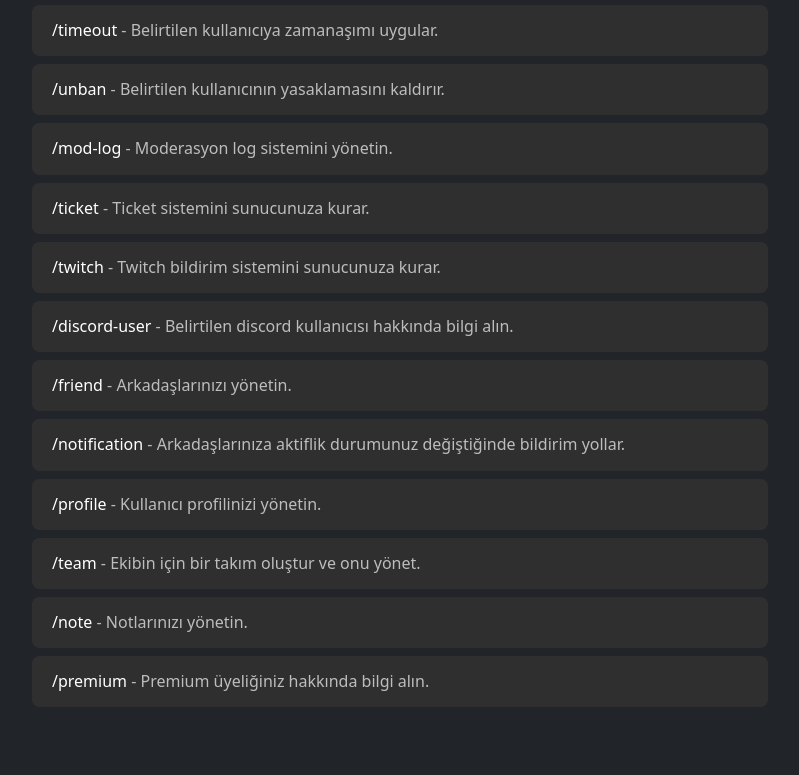
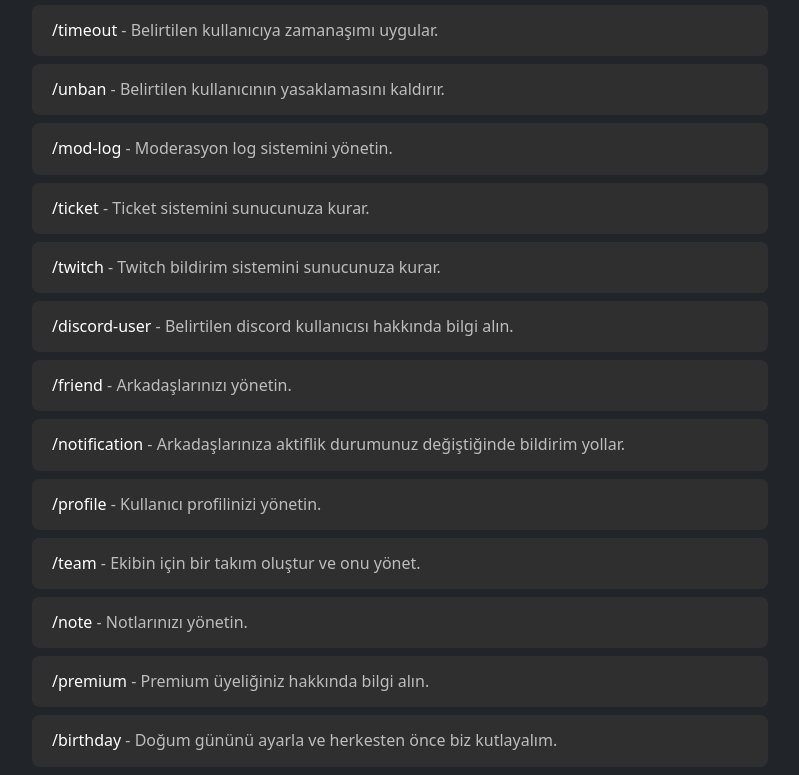
Before and after one commit to kedishuu/dsahdgashdgajh432492648726487dsadasdsadadadadada432423432423dsadas, a plain HTML site: page pages/commands.html in a window 1280 px wide. Shown: the part 918-1693 px from the top of the page, without its empty margins (430-1229 px from the left). Before the commit the page ends 1633 px from the top, so only its background shows below. Drawn offline with nearby package versions, Linux system fonts and the light colour scheme; a script that the page names is missing.

Commit message:
Update commands.html

```diff
--- a/pages/commands.html
+++ b/pages/commands.html
@@ -299,6 +299,16 @@
                             </div>
                         </div>
 
+                                                                                                <div class="accordion accordion-flush mt-2" id="distrole">
+                            <div class="accordion-item">
+                                <h2 class="accordion-header" id="flush-headingOne">
+                                    <button class="accordion-button collapsed" data-bs-toggle="collapse">
+                                         /birthday&nbsp; <span class="command-descreption">- Doğum gününü ayarla ve herkesten önce biz kutlayalım.</span>
+                                    </button>
+                                </h2>
+                            </div>
+                        </div>
+
                     </div>
 
             </div>
```
